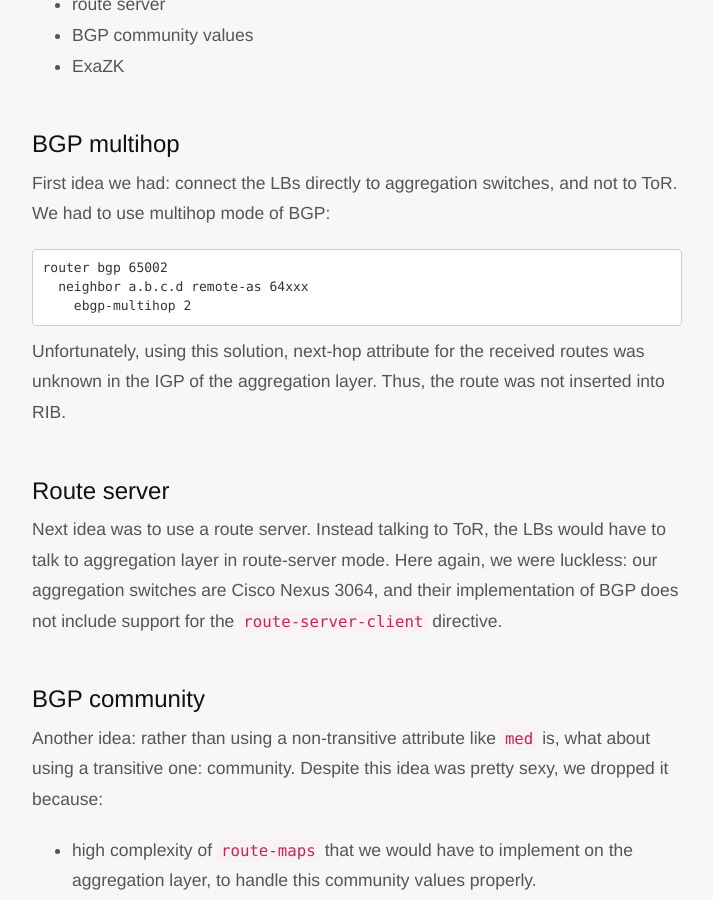
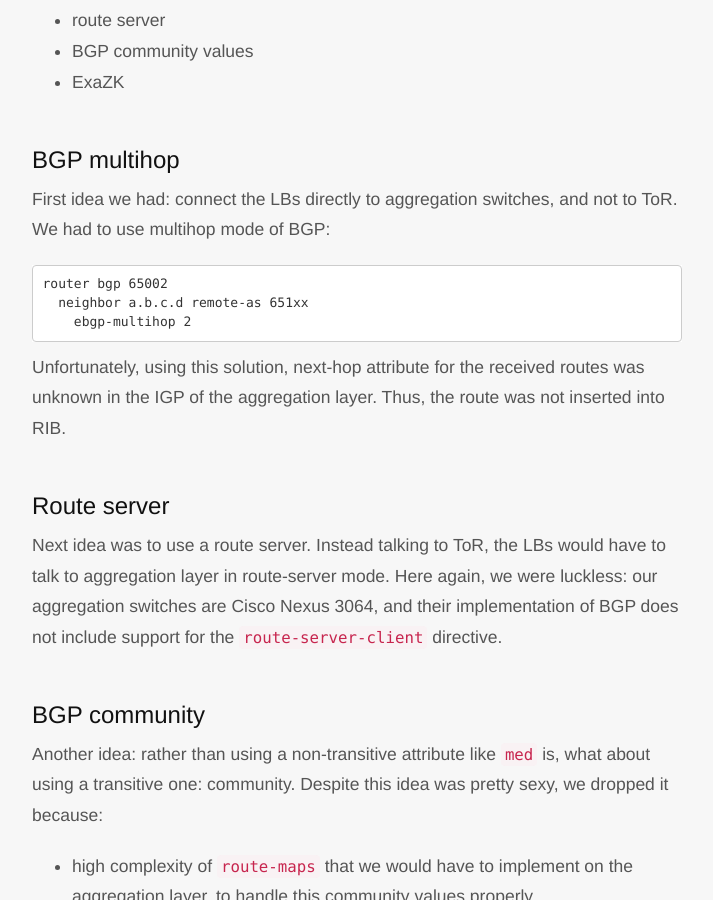
Before and after one commit to blablacar/blablatech, a Jekyll site: the page built from _posts/2016-01-06-bgp-routing-to-containers.md, in a window 1280 px wide and 900 px high, scrolled down 5042 px. Shown: the whole window, without its empty margins (283-996 px from the left). Built offline with Jekyll 4.4.1, drawn with Linux system fonts in a browser that asks for light colours; nearby versions of some CDN libraries; Markdown is read by kramdown in place of the engine named in the settings; some of the changed text lies outside the part shown.

Commit message:
fix AS6400 typo

```diff
--- a/_posts/2016-01-06-bgp-routing-to-containers.md
+++ b/_posts/2016-01-06-bgp-routing-to-containers.md
@@ -89,7 +89,7 @@ From a network point of view, we used this huge change as an opportunity to swit
 
 Therefore, we setup BGP on each level, from edge routers to top-of-rack (ToR) switches. It looks like this:
 
-<img src="/images/2016-01-06-bgp-routing-to-containers/new-infra1.png" class="block" style="width: 346px;" />
+<img src="/images/2016-01-06-bgp-routing-to-containers/new-infra1.png" class="block" style="width: 357px;" />
 
 Then, in each rack, a single `CoreOS` server is dedicated to load-balancing. It runs a set of containers (called a `pod`), and this pod is in charge of running ExaBGP, and announce the VIPs handled by this LB.
 
@@ -136,7 +136,7 @@ We though about several workarounds:
 First idea we had: connect the LBs directly to aggregation switches, and not to ToR. We had to use multihop mode of BGP:
 
     router bgp 65002
-      neighbor a.b.c.d remote-as 64xxx
+      neighbor a.b.c.d remote-as 651xx
         ebgp-multihop 2
 
 Unfortunately, using this solution, next-hop attribute for the received routes was unknown in the IGP of the aggregation layer. Thus, the route was not inserted into RIB.
@@ -160,7 +160,7 @@ Indeed, in our container oriented infrastructure, orchestration of the container
 
 It appeared to us that `ExaBGP` should speak directly with `ZooKeeper` to determine what to announce to BGP routers. Accordingly, we chose to code this plugin: [ExaZK](<https://github.com/shtouff/exazk>)
 
-<img src="/images/2016-01-06-bgp-routing-to-containers/new-infra2.png" class="block" style="width: 507px;" />
+<img src="/images/2016-01-06-bgp-routing-to-containers/new-infra2.png" class="block" style="width: 510px;" />
 
 Principle is:
 
```
Also changed, not shown: other parts of _posts/2016-01-06-bgp-routing-to-containers.md (+4 -4 lines), images/2016-01-06-bgp-routing-to-containers/new-infra1.png, images/2016-01-06-bgp-routing-to-containers/new-infra2.png.
